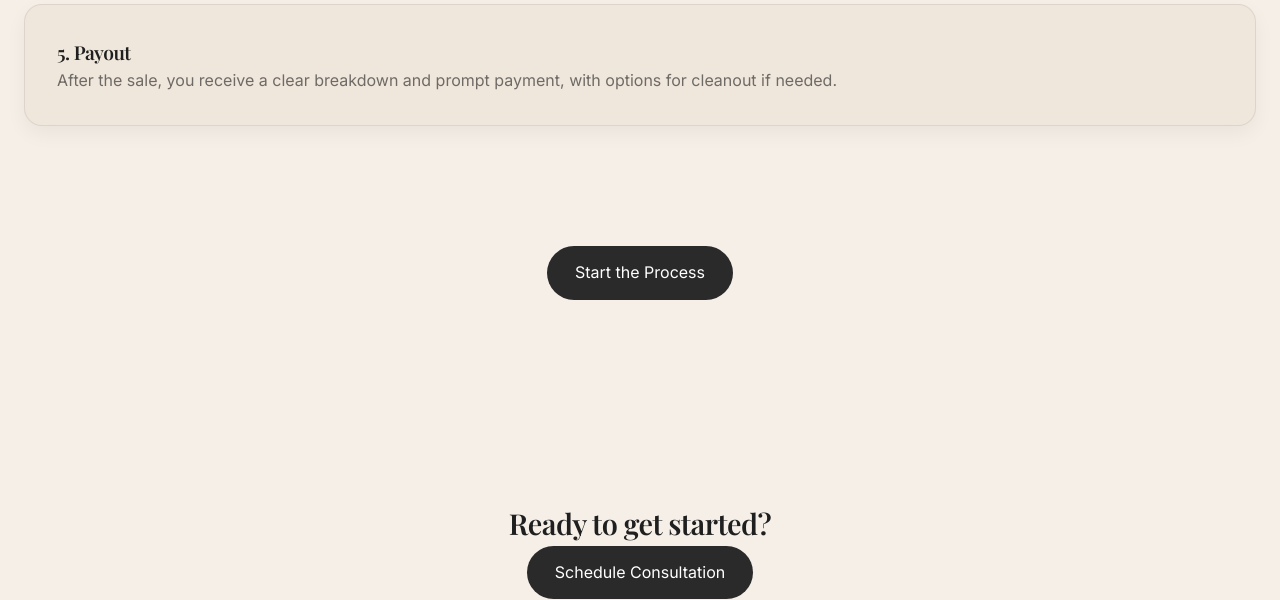
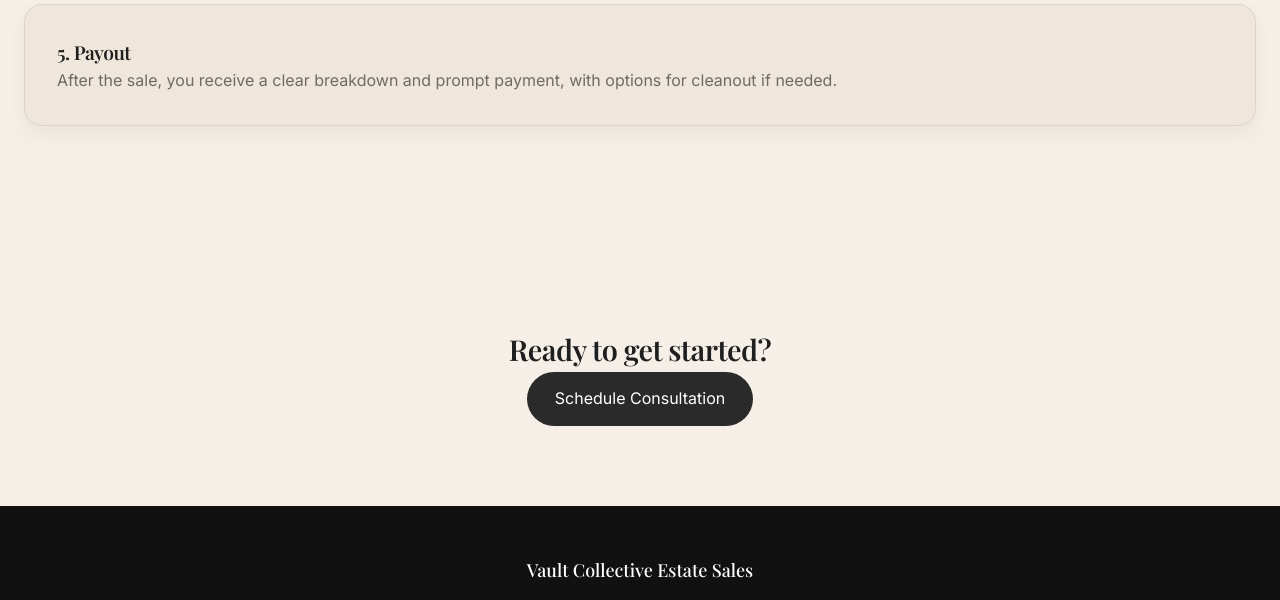
Before and after one commit to IdealRobot/vcollectiveestates, a Flask app: page /how-it-works in a window 1280 px wide. Shown: the part 1154-1754 px from the top of the page. Run offline with Flask 3, Linux system fonts and the light colour scheme.

Commit message:
Removed redunant CTA on bottom by footer

```diff
--- a/templates/how_it_works.html
+++ b/templates/how_it_works.html
@@ -46,8 +46,5 @@
     </p>
 </section>
 
-<div class="text-center mt-4">
-    <a href="/contact" class="btn btn-primary">Start the Process</a>
-</div>
 
 {% endblock %}
--- a/templates/pricing.html
+++ b/templates/pricing.html
@@ -29,8 +29,5 @@
 
 </section>
 
-<div class="text-center mt-4">
-    <a href="/contact" class="btn btn-primary">Request a Quote</a>
-</div>
 
 {% endblock %}
--- a/templates/services.html
+++ b/templates/services.html
@@ -39,8 +39,5 @@
     </p>
 </section>
 
-<div class="text-center mt-4">
-    <a href="/contact" class="btn btn-primary">Request a Consultation</a>
-</div>
 
 {% endblock %}
```
